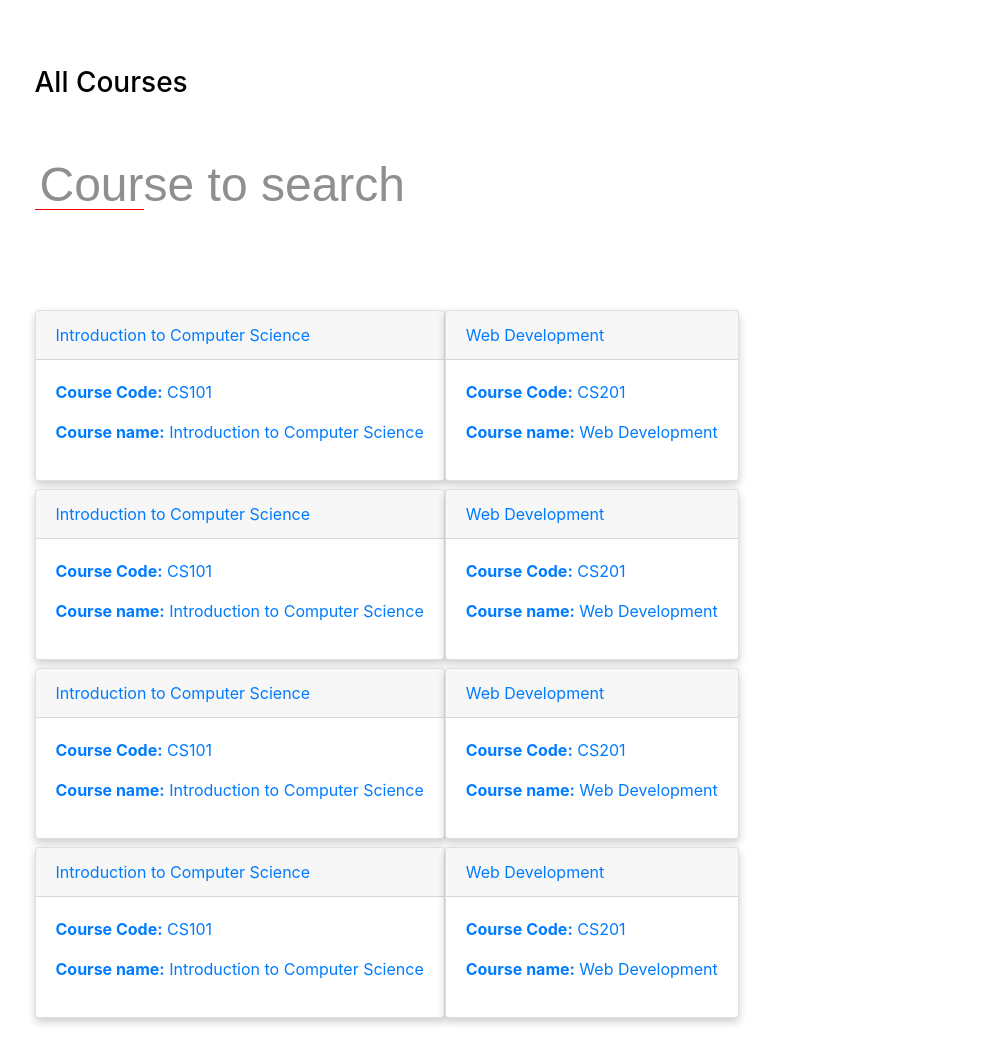
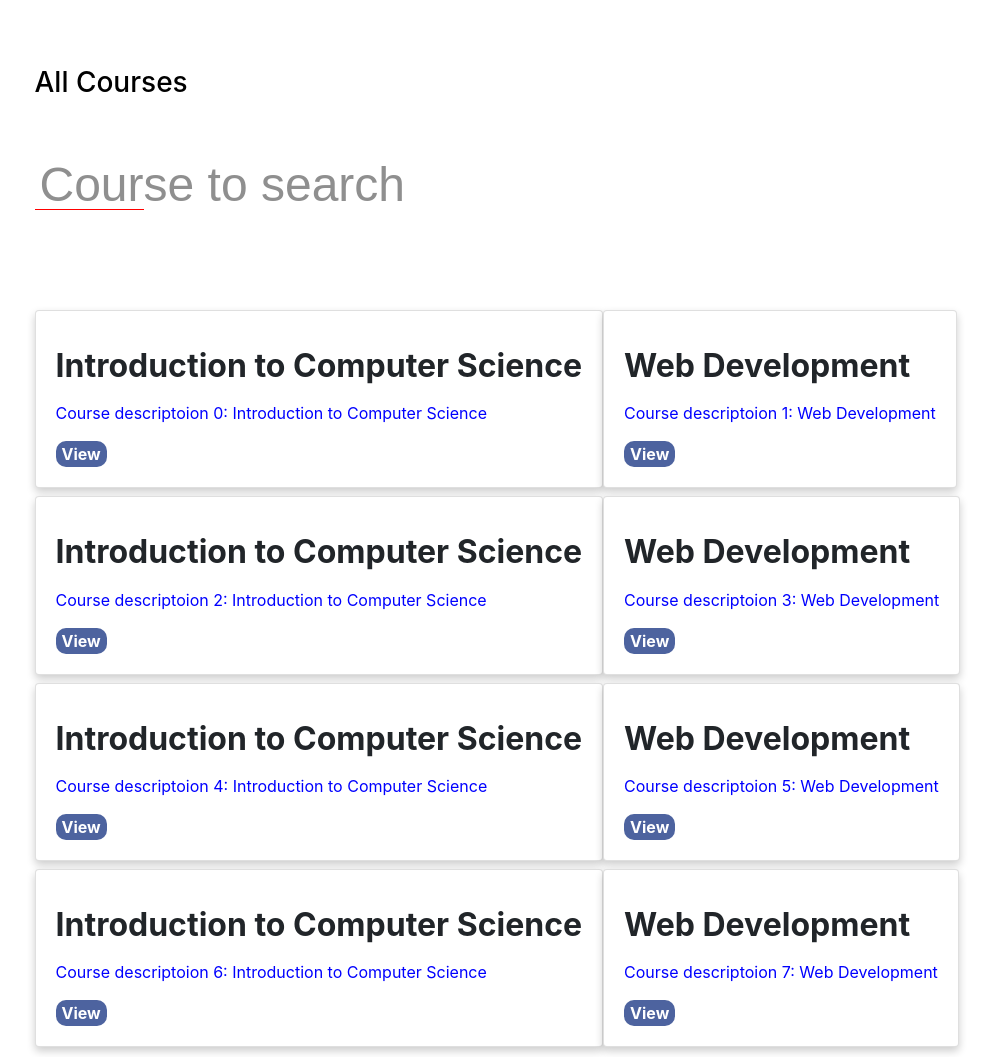
Before and after one commit to mdcoder345/IT314_project_G13, a Node server app: page /view_courses in a window 1280 px wide. Shown: the whole page, without its empty margins (59-1053 px from the left). Before the commit the page ends 1025 px from the top, so only its background shows below. Run offline with Node 20, Linux system fonts and the light colour scheme; some libraries are stand-ins or nearby versions.

Commit message:
cards updated

```diff
--- a/Development/frontend/views/view_courses.ejs
+++ b/Development/frontend/views/view_courses.ejs
@@ -203,17 +203,16 @@ form {
     <div class="d-flex flex-wrap">
       <% for (var i = 0; i < courses.length; i++) { %>
         <div class="card-deck mb-2">
-          <a href="#">
+          <!-- <a href="#"> -->
           <div class="card">
-            <div class="card-header">
-              <%= courses[i].name %>
-            </div>
+
             <div class="card-body">
-              <p><strong>Course Code:</strong> <%= courses[i].code %></p>
-              <p><strong>Course name:</strong> <%= courses[i].name %></p>
+              <p><strong><h2><%=courses[i].name%></h2></strong> </p>
+              <p style="color: blue;">Course descriptoion <%=i %>: <%= courses[i].name %></p>
+              <button style="background-color: #4d639f;color: white; border-radius: 10px; border: none;"><strong>View</strong></button>
             </div>
           </div>
-          </a>
+          <!-- </a> -->
         </div>
       <% } %>
     </div>
```
